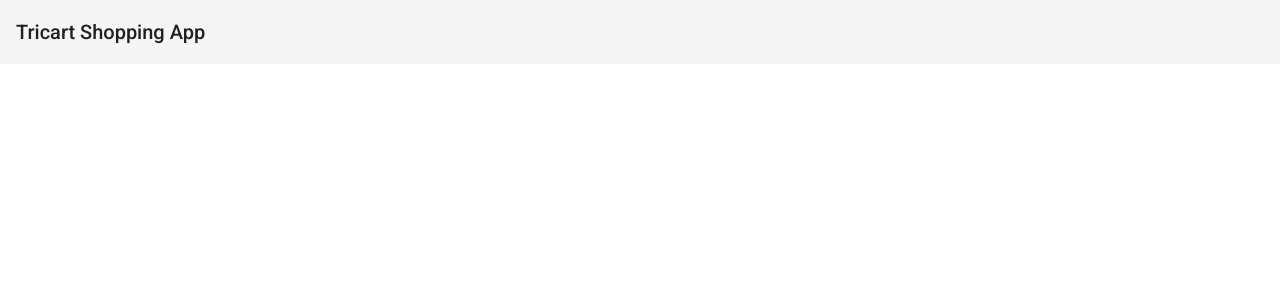
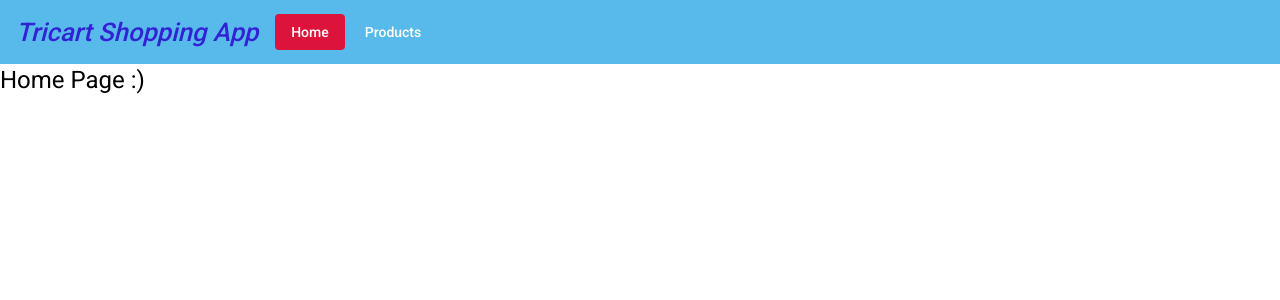
Before and after one commit to kunal2604/Trishapp, an Angular app: page /home in a window 1280 px wide. Before the commit this address led to /. Shown: the top 300 px of the page. Built offline with nearby package versions, Linux system fonts and the light colour scheme.

Commit message:
Intergrated toolbar from Angular Material

```diff
--- a/src/app/app-routing.module.ts
+++ b/src/app/app-routing.module.ts
@@ -5,6 +5,11 @@ import { HomeComponent } from './home/home.component';
 const routes: Routes = [
   {
     path: '',
+    pathMatch: 'full',
+    redirectTo: 'home'
+  },
+  {
+    path: 'home',
     pathMatch: 'full',
     component: HomeComponent
   },
--- a/src/app/app.component.html
+++ b/src/app/app.component.html
@@ -1,6 +1,8 @@
-<mat-toolbar>
+<mat-toolbar color="primary">
     <mat-toolbar-row>
-        <span>Tricart Shopping App</span>
+        <span class="toolbar-title-text">Tricart Shopping App</span>
+        <a mat-button routerLink="/home" routerLinkActive="active-link">Home</a>
+        <a mat-button routerLink="/products" routerLinkActive="active-link">Products</a>
     </mat-toolbar-row>
 </mat-toolbar>
 <router-outlet></router-outlet>
--- a/src/app/app.component.scss
+++ b/src/app/app.component.scss
@@ -0,0 +1,19 @@
+a {
+    margin: 2px;
+}
+
+.mat-toolbar.mat-primary {
+    background: #2da8e6ca;
+    color: #fff;
+}
+
+.active-link {
+    background-color: crimson;
+}
+
+.toolbar-title-text {
+    font-size: 2vw;
+    margin-right: 15px;
+    color: #3122d3;
+    font-style: italic;
+}
--- a/src/styles.scss
+++ b/src/styles.scss
@@ -1,4 +1,3 @@
 /* You can add global styles to this file, and also import other style files */
-
 html, body { height: 100%; }
 body { margin: 0; font-family: Roboto, "Helvetica Neue", sans-serif; }
```
